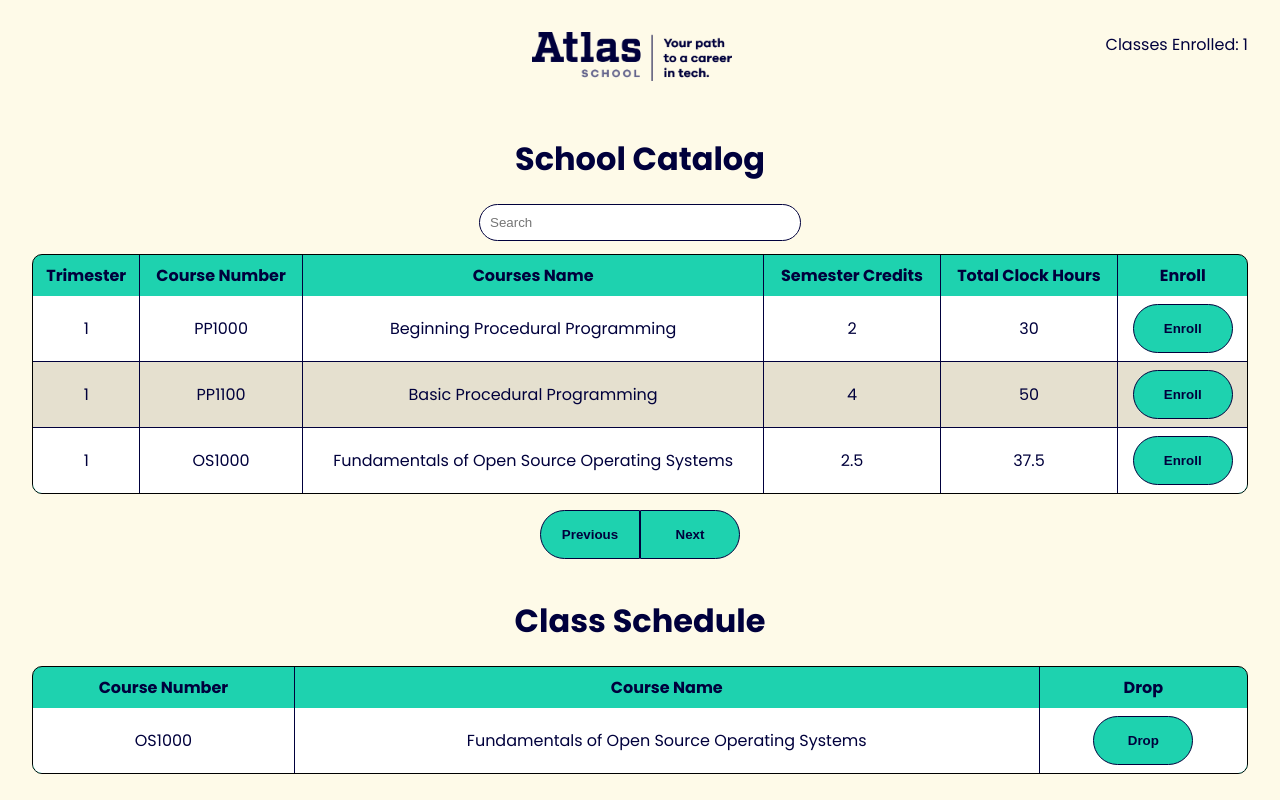
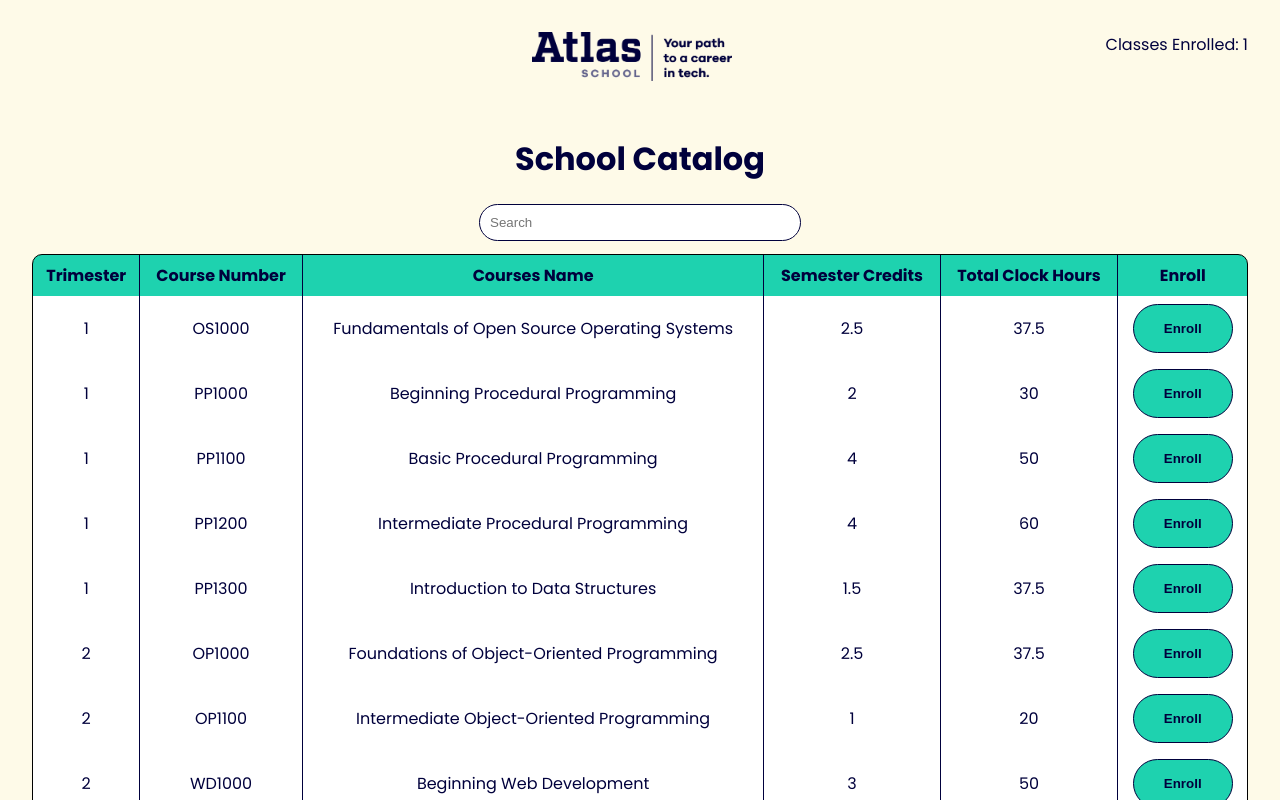
Before and after one commit to TrippyVaultBoy/atlas-react-state-intro, a React (Vite) app: page / in a window 1280 px wide. Shown: the top 800 px of the page. Built offline with nearby package versions, Linux system fonts and the light colour scheme.

Commit message:
added useEffect to fetch data and populate table

```diff
--- a/src/SchoolCatalog.jsx
+++ b/src/SchoolCatalog.jsx
@@ -1,8 +1,22 @@
+import { useState ,useEffect } from "react";
+
 export default function SchoolCatalog() {
+
+  const [data, setData] = useState([]);
+  useEffect(() => {
+    fetch("../public/api/courses.json")
+      .then((response) => response.json())
+      .then((json) => setData(json))
+      .catch((error) => console.error("Error fetching data: ", error));
+  }, []);
+
   return (
     <div className="school-catalog">
+
       <h1>School Catalog</h1>
+
       <input type="text" placeholder="Search" />
+
       <table>
         <thead>
           <tr>
@@ -14,7 +28,23 @@ export default function SchoolCatalog() {
             <th>Enroll</th>
           </tr>
         </thead>
-        <tbody>
+
+        {data.map((course) => (
+          <tbody>
+          <tr key={course.courseNumber}>
+            <td>{course.trimester}</td>
+            <td>{course.courseNumber}</td>
+            <td>{course.courseName}</td>
+            <td>{course.semesterCredits}</td>
+            <td>{course.totalClockHours}</td>
+            <td>
+              <button>Enroll</button>
+            </td>
+          </tr>
+          </tbody>
+        ))}
+
+        {/* <tbody>
           <tr>
             <td>1</td>
             <td>PP1000</td>
@@ -25,28 +55,9 @@ export default function SchoolCatalog() {
               <button>Enroll</button>
             </td>
           </tr>
-          <tr>
-            <td>1</td>
-            <td>PP1100</td>
-            <td>Basic Procedural Programming</td>
-            <td>4</td>
-            <td>50</td>
-            <td>
-              <button>Enroll</button>
-            </td>
-          </tr>
-          <tr>
-            <td>1</td>
-            <td>OS1000</td>
-            <td>Fundamentals of Open Source Operating Systems</td>
-            <td>2.5</td>
-            <td>37.5</td>
-            <td>
-              <button>Enroll</button>
-            </td>
-          </tr>
-        </tbody>
+        </tbody> */}
       </table>
+
       <div className="pagination">
         <button>Previous</button>
         <button>Next</button>
```
